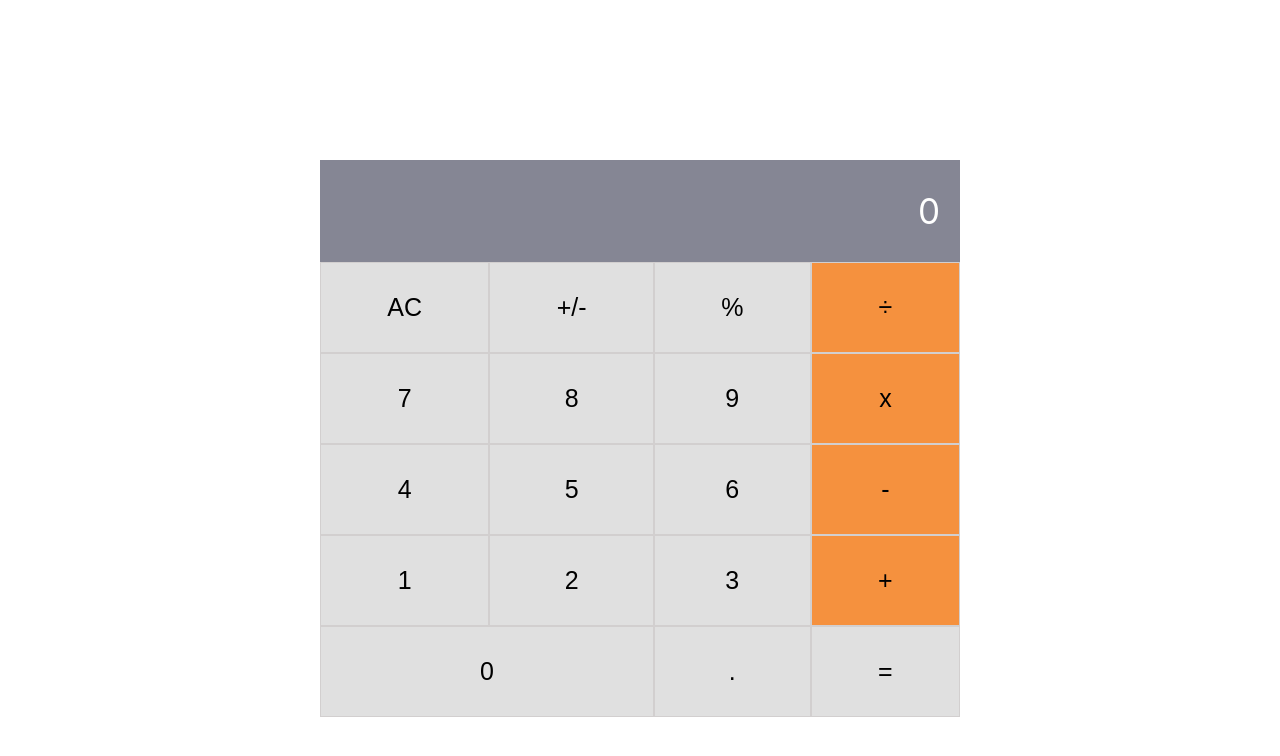
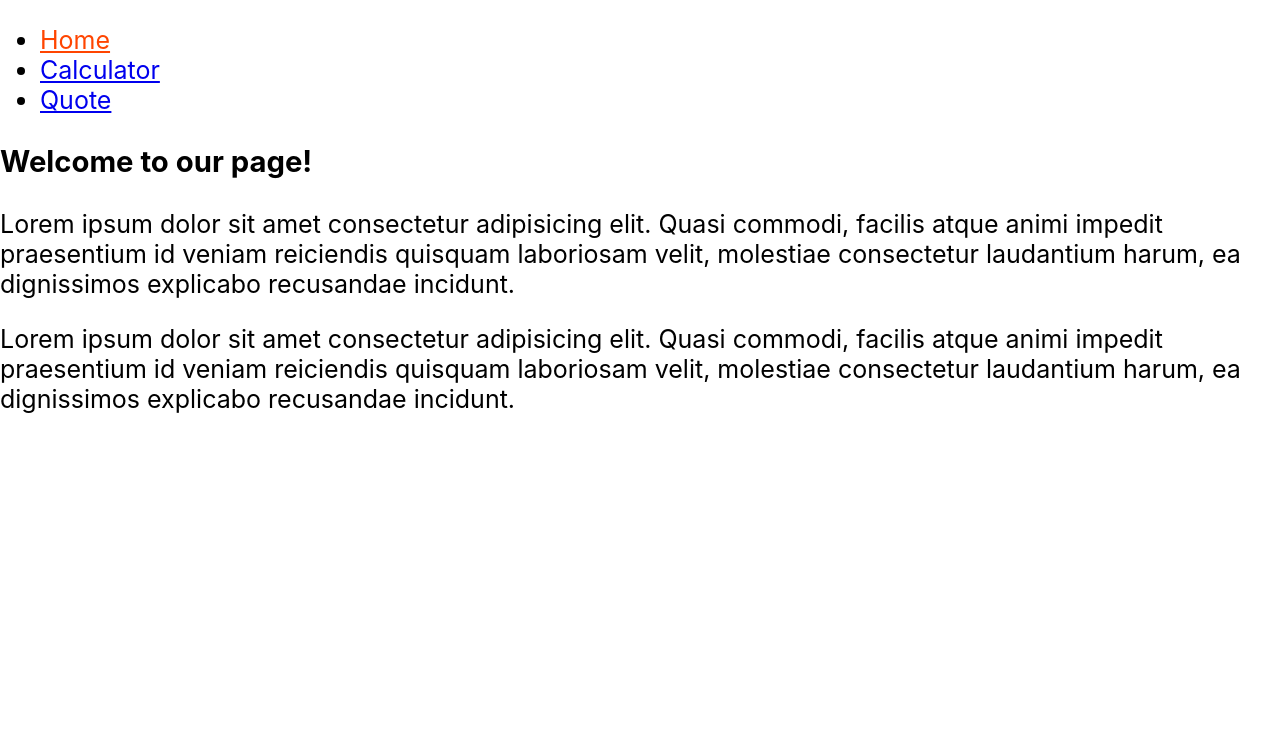
Before and after one commit to Fikerte-T/math-magicians, a React (Create React App) app: page / in a window 1280 px wide. Shown: the top 756 px of the page. Built offline with nearby package versions, Linux system fonts and the light colour scheme.

Commit message:
Add pages and navigation links

```diff
--- a/package.json
+++ b/package.json
@@ -9,6 +9,7 @@
     "big.js": "^6.1.1",
     "react": "^17.0.2",
     "react-dom": "^17.0.2",
+    "react-router-dom": "^5.3.0",
     "react-scripts": "4.0.3",
     "web-vitals": "^1.1.2"
   },
--- a/src/App.css
+++ b/src/App.css
@@ -4,8 +4,14 @@ body {
   font-size: 25px;
 }
 
-.wrapper {
-  width: 50%;
+.calc-page {
+  display: flex;
+  justify-content: space-around;
+}
+
+.wrapper,
+.calc-page h3 {
+  width: 45%;
   margin: 20vh auto;
 }
 
@@ -42,3 +48,8 @@ body {
 .zero {
   grid-column: 1 / 3;
 }
+
+.active-link {
+  color: orangered;
+  text-decoration: underline;
+}
--- a/src/App.js
+++ b/src/App.js
@@ -1,12 +1,28 @@
 import './App.css';
+// import AppContainer from './components/AppContainer';
 import Calculator from './components/Calculator.js';
+import {Route, Switch} from "react-router-dom"
+import Quotes from './components/Quotes';
+import Home from './components/Home';
+import Navbar from './components/Navbar';
 
 function App() {
-  return (
-    <div className="App">
-      <Calculator />
-    </div>
-  );
+  return(
+    <>
+       <Navbar />
+       <Switch>
+            <Route exact path="/">
+               <Home />
+           </Route>
+           <Route path="/calculator">
+               <Calculator />
+           </Route>
+           <Route path="/quote">
+               <Quotes />
+           </Route>
+       </Switch>
+    </>
+   )
 }
 
 export default App;
--- /dev/null
+++ b/src/components/AppContainer.js
@@ -0,0 +1,27 @@
+// import React from 'react';
+// import {Route, Switch} from "react-router-dom"
+// import Calculator from './Calculator';
+// import Home from './Home';
+// import Navbar from './Navbar';
+// import Quotes from './Quotes';
+
+// const AppContainer = () => {
+//     return(
+//      <>
+//         <Navbar />
+//         <Switch>
+//              <Route exact path="/">
+//                 <Home />
+//             </Route>
+//             <Route path="/calculator">
+//                 <Calculator />
+//             </Route>
+//             <Route path="/quote">
+//                 <Quotes />
+//             </Route>
+//         </Switch>
+//      </>
+//     )
+// };
+
+// export default AppContainer;
--- a/src/components/Calculator.js
+++ b/src/components/Calculator.js
@@ -21,6 +21,8 @@ const Calculator = () => {
     updateStates(obj);
   };
   return (
+          <div className="calc-page">
+              <h3 className="calc-title">Let's do some Math!</h3>
                 <div className="wrapper">
                   <div className="result">{result || '0'}</div>
                   <div className="buttons-container">
@@ -45,6 +47,7 @@ const Calculator = () => {
                       <button name="=" onClick = {(e) => clickHandler(state, e.target.name)} className="button">=</button>
                   </div>
                 </div>
+          </div>
   );
 };
 
--- /dev/null
+++ b/src/components/Home.js
@@ -0,0 +1,20 @@
+import React from "react";
+
+const Home = () => {
+    return(
+        <div className="home-container">
+            <h3>Welcome to our page!</h3>
+            <p>Lorem ipsum dolor sit amet consectetur adipisicing elit.
+                Quasi commodi, facilis atque animi impedit praesentium id
+                veniam reiciendis quisquam laboriosam velit, molestiae consectetur
+                laudantium harum, ea dignissimos explicabo recusandae incidunt.
+            </p>
+            <p>Lorem ipsum dolor sit amet consectetur adipisicing elit.
+                Quasi commodi, facilis atque animi impedit praesentium id
+                veniam reiciendis quisquam laboriosam velit, molestiae consectetur
+                laudantium harum, ea dignissimos explicabo recusandae incidunt.
+            </p>
+        </div>
+    )
+}
+export default Home;
--- /dev/null
+++ b/src/components/Navbar.js
@@ -0,0 +1,37 @@
+import React from "react";
+import { NavLink } from "react-router-dom";
+
+const Navbar = () => {
+    const links = [
+        {
+            id: 1,
+            path: "/",
+            text: "Home"
+        },
+        {
+            id: 2,
+            path: "/calculator",
+            text: "Calculator"
+        },
+        {
+            id: 3,
+            path: "/quote",
+            text: "Quote"
+        }
+    ]
+    return (
+        <nav className="navBar">
+            <ul>
+                {links.map(link => {
+                    return (
+                        <li key={link.id}>
+                            <NavLink to={link.path} activeClassName="active-link" exact>{link.text}</NavLink>
+                        </li>
+                    )
+                })}
+            </ul>
+        </nav>
+    )
+}
+
+export default Navbar
--- /dev/null
+++ b/src/components/Quotes.js
@@ -0,0 +1,11 @@
+import React from "react";
+
+const Quotes = () => {
+    return(
+        <blockquote>Mathematics is not about numbers, equationsm computations, or algorithms:
+            it is about understanding. - William Paul Thurson
+        </blockquote>
+    )
+}
+
+export default Quotes;
--- a/src/index.js
+++ b/src/index.js
@@ -1,11 +1,14 @@
 import React from 'react';
 import ReactDOM from 'react-dom';
+import { BrowserRouter as Router } from "react-router-dom";
 import './index.css';
 import App from './App.js';
 
 ReactDOM.render(
   <React.StrictMode>
-    <App />
+    <Router>
+      <App />
+    </Router>
   </React.StrictMode>,
   document.getElementById('root'),
 );
```
Also changed, not shown: 1 other file (tests, documents, lock files or other folders). Lines whose indentation alone changed are shown as unchanged.
